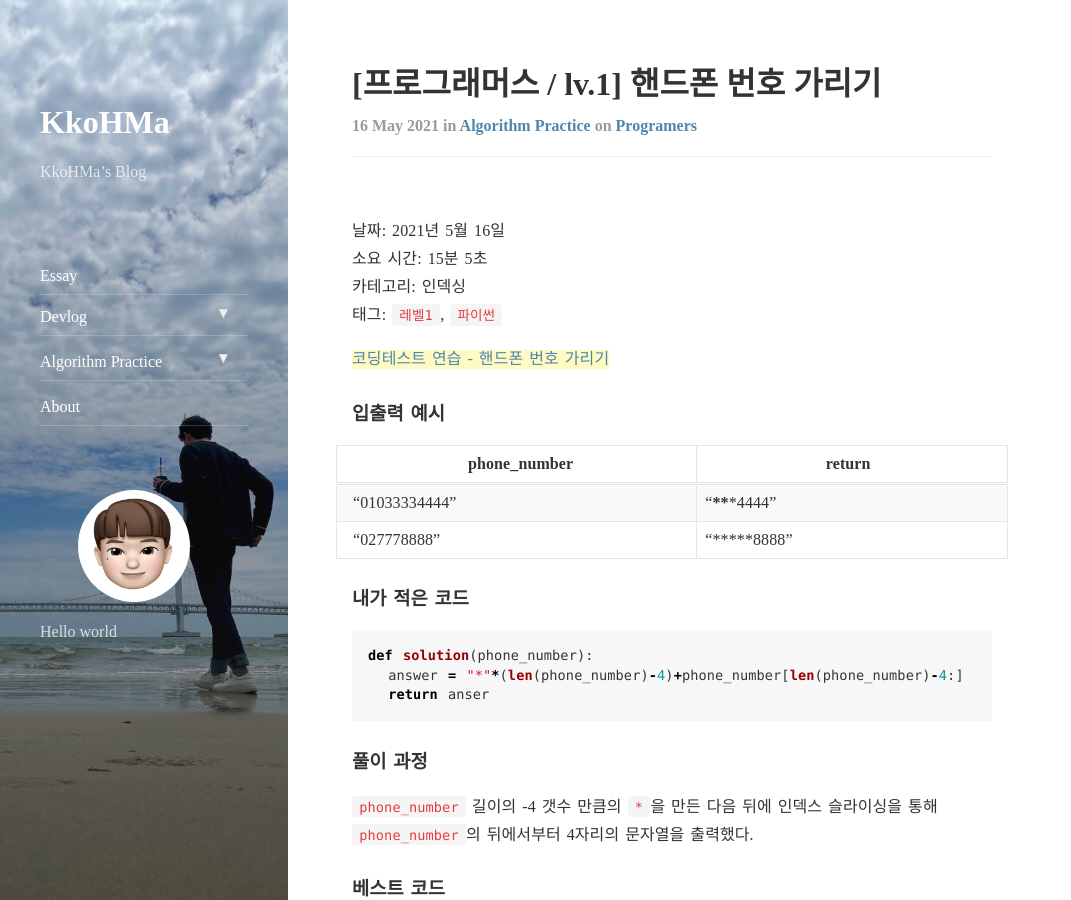
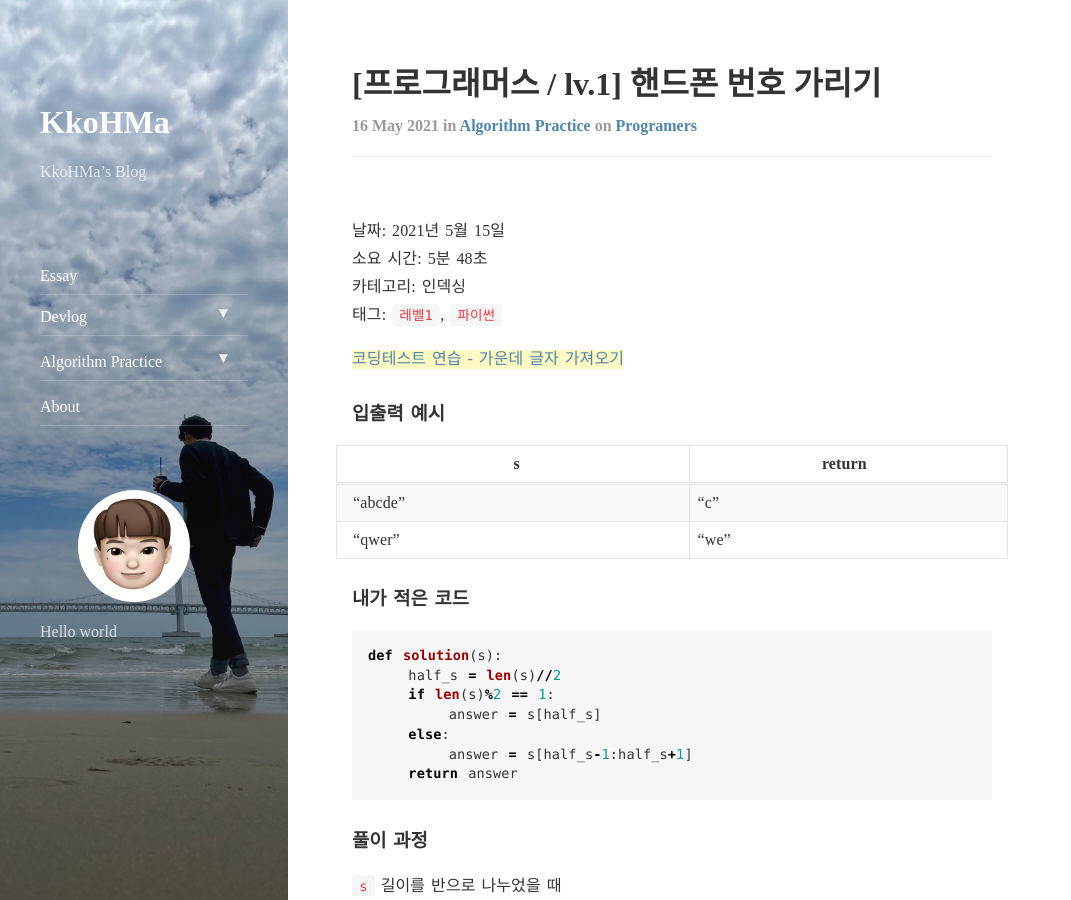
Before and after one commit to hminkim/hminkim.github.io, a Jekyll site: the page built from _posts/2021-05-16-ap_post1.markdown, in a window 1280 px wide and 900 px high. Shown: the whole window, without its empty margins (0-1071 px from the left). Built offline with Jekyll 4.4.1, drawn with Linux system fonts in a browser that asks for light colours; nearby versions of some CDN libraries; comment, search, counter and statistics services are not loaded; some of the changed text lies outside the part shown.

Commit message:
Update 2021-05-16-ap_post1.markdown

````diff
--- a/_posts/2021-05-16-ap_post1.markdown
+++ b/_posts/2021-05-16-ap_post1.markdown
@@ -6,43 +6,48 @@ categories: algorithmpractice
 tags: programers
 ---
 
-날짜: 2021년 5월 16일
-소요 시간: 15분 5초
+날짜: 2021년 5월 15일
+소요 시간: 5분 48초
 카테고리: 인덱싱
 태그: `레벨1`, `파이썬`
 
 
-[코딩테스트 연습 - 핸드폰 번호 가리기](https://programmers.co.kr/learn/courses/30/lessons/12948)
+[코딩테스트 연습 - 가운데 글자 가져오기](https://programmers.co.kr/learn/courses/30/lessons/12903)
 
 ### 입출력 예시
 
-|phone_number|return|
+|s|return|
 |---|---|
-|"01033334444"|"*******4444"|
-|"027778888"|"*****8888"|
+|"abcde"|"c"|
+|"qwer"|"we"|
 
 
 ### 내가 적은 코드
 
 ```python
-def solution(phone_number):
-  answer = "*"*(len(phone_number)-4)+phone_number[len(phone_number)-4:]
-  return anser
+def solution(s):
+    half_s = len(s)//2
+    if len(s)%2 == 1:
+        answer = s[half_s]
+    else:
+        answer = s[half_s-1:half_s+1]
+    return answer
 ```
 
 ### 풀이 과정
 
-`phone_number` 길이의 -4 갯수 만큼의 `*`을 만든 다음 뒤에 인덱스 슬라이싱을 통해 `phone_number`의 뒤에서부터 4자리의 문자열을 출력했다.
-
+`s` 길이를 반으로 나누었을 때
+나머지가 1이면(문자열의 길이가 홀수이면) '길이의 반'번째 있는 문자(하나)를 가져왔고
+나머지가 0이면(문자열의 길이가 짝수이면) '길이의 반-1'~'길이의 반'번째 있는 문자(둘)를 가져왔다.
 
 ### 베스트 코드
 
 ```python
-def hide_numbers(s):
-  return "*"*(len(s)-4) + s[-4:]
+def string_middle(str):
+    return str[(len(str)-1)//2:len(str)//2+1]
 ```
 
 ### 반성
 
-- 이전에 다른 곳에서 한 번 풀어 본 문제라서 대략적인 알고리즘은 기억이 났다.
-- 자료형에 대한 이해도가 낮아서 문자열을 컴파일 하는 단계에서 자꾸 오류가 나서 시간이 오래걸렸다.
+- 인덱스 슬라이싱의 개념을 확실하게 잡지 못해 s[a:b] 부분을 헷갈려서 시간이 많이 소요되었다.
+- ~~사실 다시 코드 짜라고 해도 베스트 코드는 생각 못해낼 것 같긴하다.~~
````
